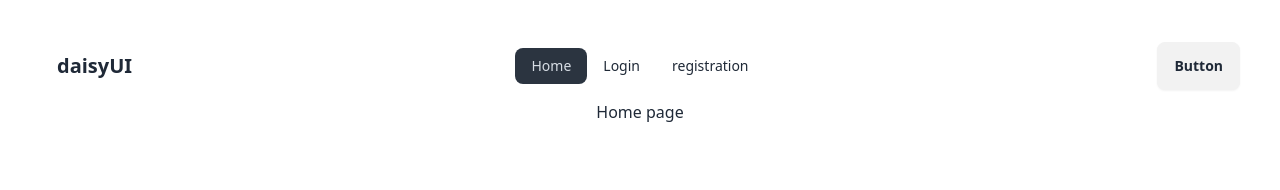
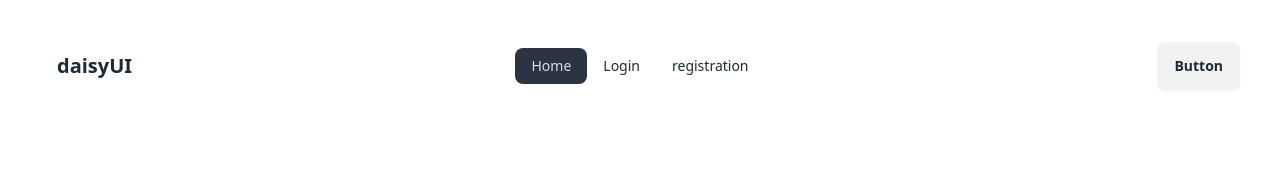
Before and after one commit to didarulZend1981/react-basic, a React (Vite) app: page / in a window 1280 px wide. Shown: the top 190 px of the page. Built offline with nearby package versions, Linux system fonts and the light colour scheme.

Commit message:
Context API

```diff
--- a/src/components/Home/Home.jsx
+++ b/src/components/Home/Home.jsx
@@ -1,9 +1,10 @@
-
 
 const Home = () => {
+
   return (
     <div>
-      <h2>Home page</h2>
+      <h2></h2>
+
     </div>
   );
 };
--- a/src/main.jsx
+++ b/src/main.jsx
@@ -18,7 +18,9 @@ const router = createBrowserRouter([
     children:[
               {
                 path:"/",
-                element:<Home></Home>
+                element:<Home>
+
+                </Home>
               },
               {
                 path:"/registration",
```
Also changed, not shown: 1 other file (tests, documents, lock files or other folders).
